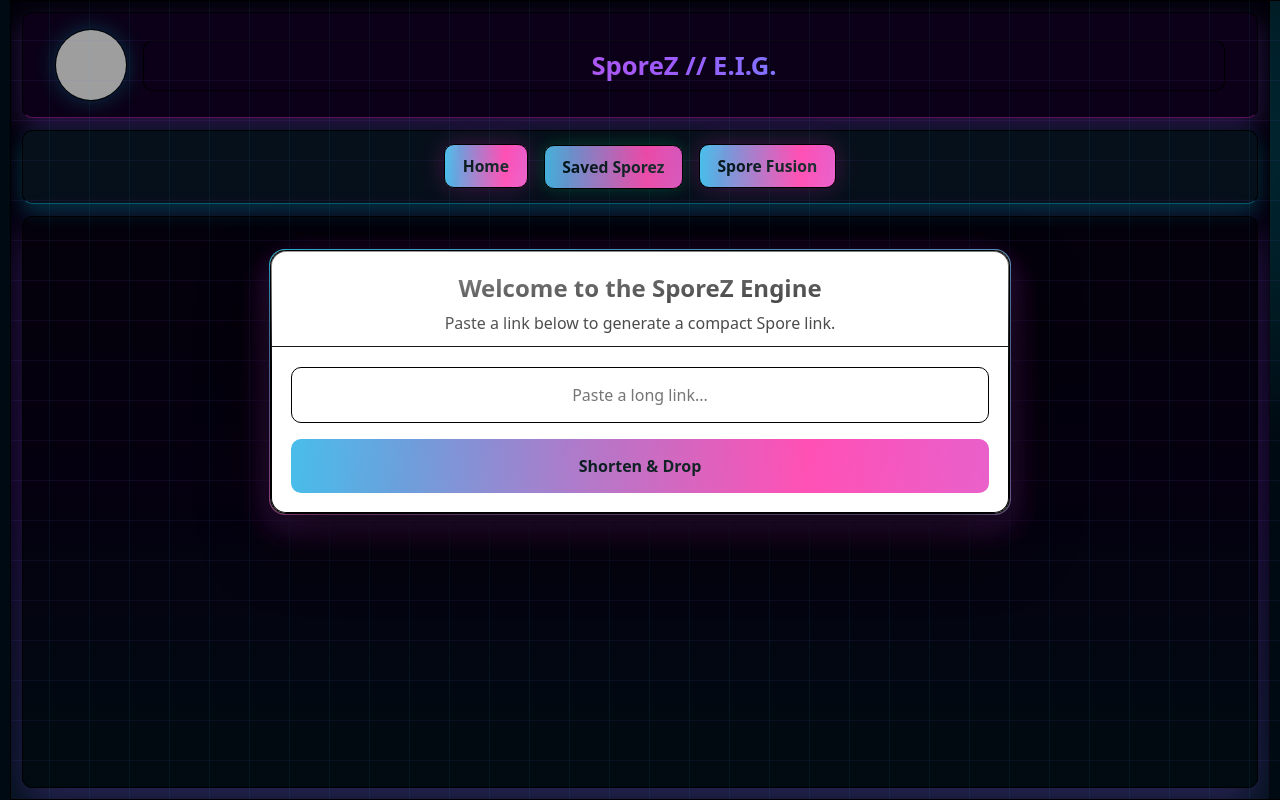
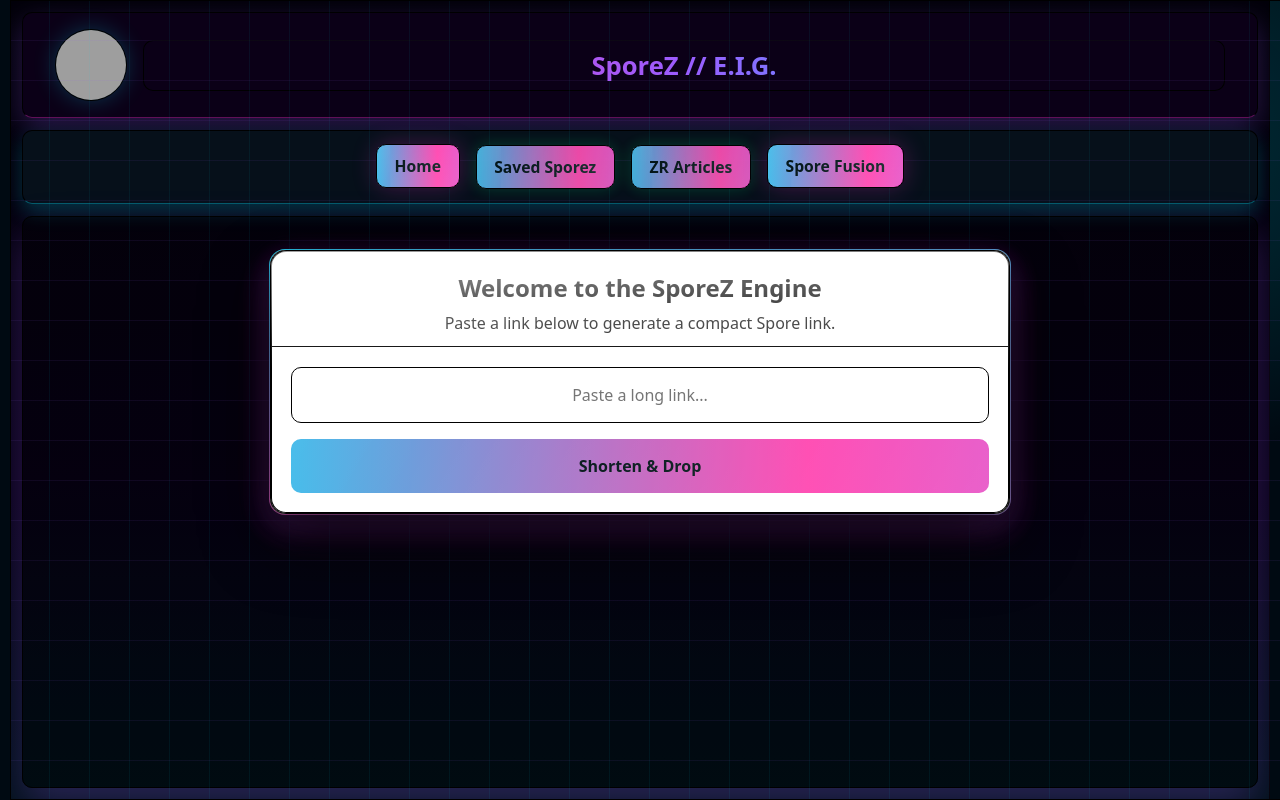
Before and after one commit to DjPressPlay/SporeZ22, a React (Vite) app: page / in a window 1280 px wide. Built offline with nearby package versions, Linux system fonts and the light colour scheme; grey boxes are pictures that could not be loaded.

Commit message:
Add ZR Articles tab and component integration

```diff
--- a/src/App.tsx
+++ b/src/App.tsx
@@ -1,9 +1,10 @@
 // src/App.tsx
 import React, { useEffect, useState } from "react";
 import SporeOverlay from "./SporeOverlay";
+import ZRArticles from "./ZRArticles";
 
 type Spore = { slug: string; url: string; stats?: any; ts: number };
-type Tab = "Home" | "Saved Sporez";
+type Tab = "Home" | "Saved Sporez" | "ZR Articles";
 
 /** Global font & resets */
 function FontStyles() {
@@ -272,6 +273,7 @@ export default function App() {
   const NAV: Array<{ kind: "tab" | "link"; label: string; href?: string }> = [
     { kind: "tab", label: "Home" },
     { kind: "tab", label: "Saved Sporez" },
+    { kind: "tab", label: "ZR Articles" },
     { kind: "link", label: "Spore Fusion", href: "https://jessicaspz.netlify.app/" },
   ];
 
@@ -488,6 +490,7 @@ export default function App() {
         )}
 
         {activeTab === "Saved Sporez" && <SavedSporez />}
+        {activeTab === "ZR Articles" && <ZRArticles />}
       </main>
 
       {showSporeOverlay && <SporeOverlay />}
```
